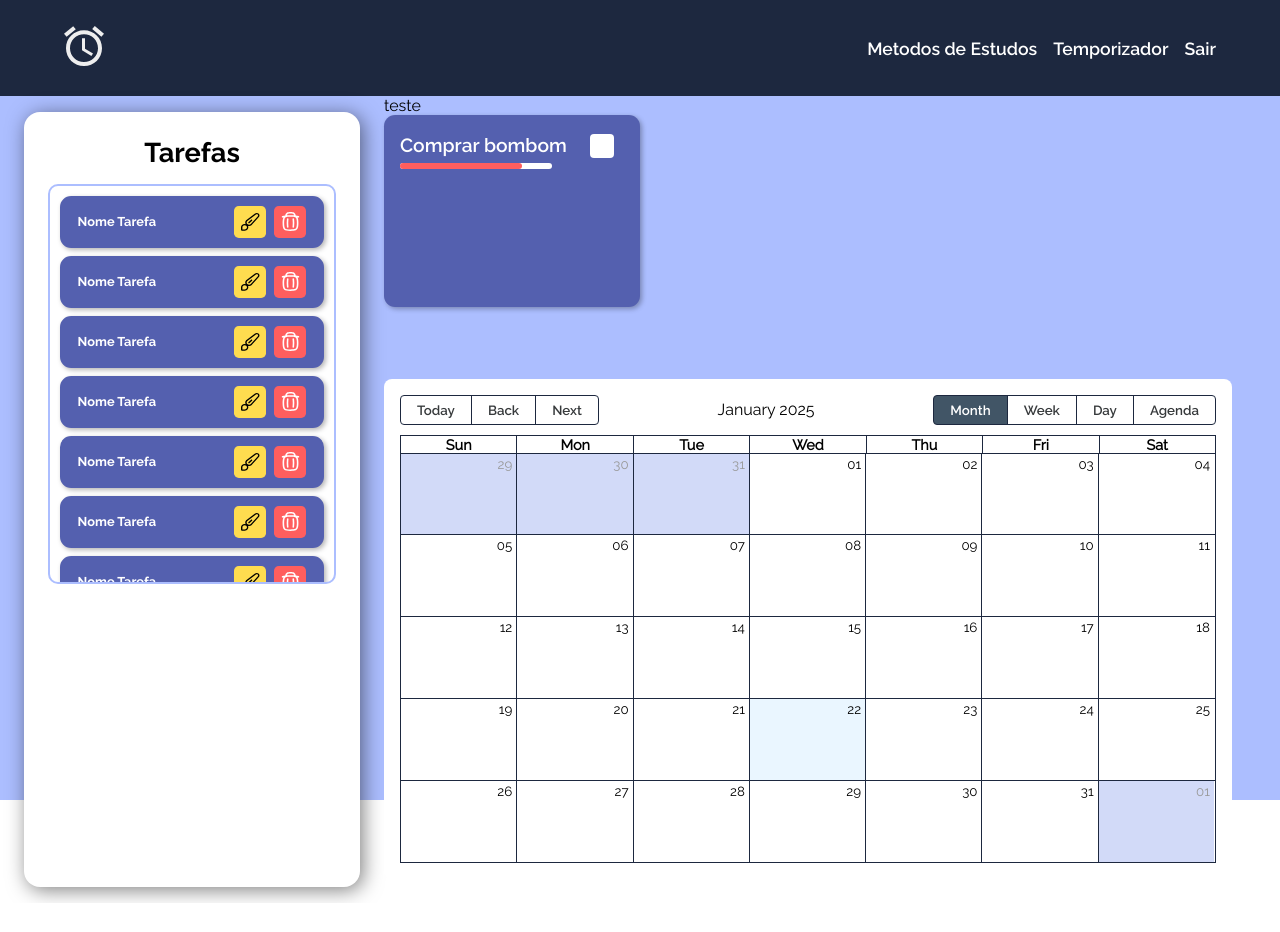
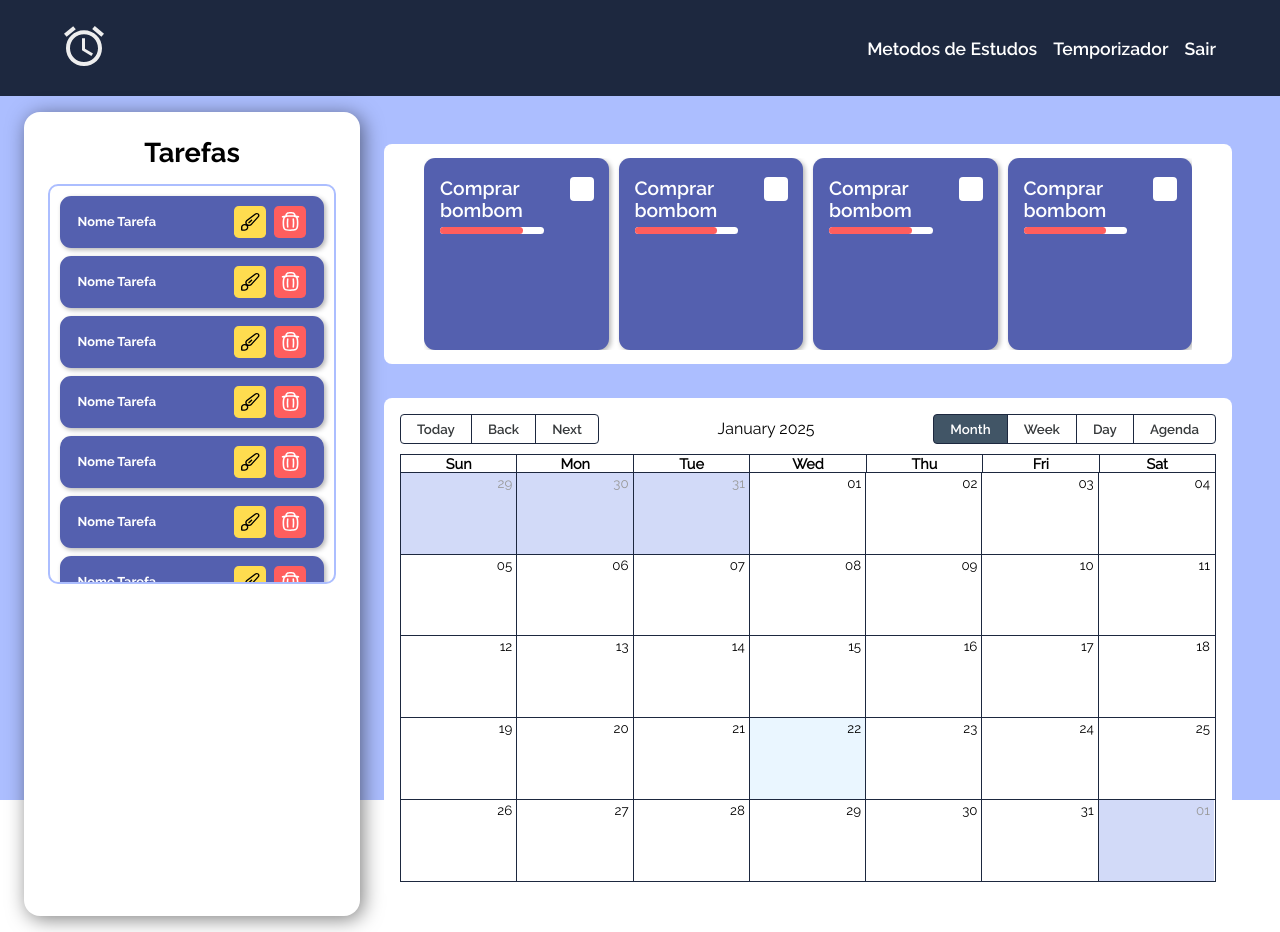
Before and after one commit to DebLuiza/Clock, a React (Vite) app in the folder Clock/: page / in a window 1280 px wide. Before the commit the page ends 903 px from the top, so only its background shows below. Built offline with nearby package versions, Linux system fonts and the light colour scheme.

Commit message:
Ajustes carrossel página principal

```diff
--- a/Clock/src/Components/Carousel/Carousel.jsx
+++ b/Clock/src/Components/Carousel/Carousel.jsx
@@ -3,17 +3,39 @@ import styles from "./Styles/Carousel.module.scss"
 
 //swiper part
 import { Swiper, SwiperSlide } from 'swiper/react';
-import { Navigation, Pagination, Autoplay } from 'swiper/modules';
 import 'swiper/css';
-import 'swiper/css/navigation';
-import 'swiper/css/pagination';
-
 export default function Carousel() {
 
   return (
     <>
-      teste
-      <CardCarousel/>
+      <Swiper
+      className={styles["my-custom-swiper"]}
+      spaceBetween={10}
+      slidesPerView={4}
+      onSwiper={(swiper) => console.log(swiper)}
+    >
+      <SwiperSlide className={styles["my-custom-card"]}>
+        <CardCarousel/>
+      </SwiperSlide>
+      <SwiperSlide className={styles["my-custom-card"]}>
+        <CardCarousel/>
+      </SwiperSlide>
+      <SwiperSlide className={styles["my-custom-card"]}>
+        <CardCarousel/>
+      </SwiperSlide>
+      <SwiperSlide className={styles["my-custom-card"]}>
+        <CardCarousel/>
+      </SwiperSlide>
+      <SwiperSlide className={styles["my-custom-card"]}>
+        <CardCarousel/>
+      </SwiperSlide>
+      <SwiperSlide className={styles["my-custom-card"]}>
+        <CardCarousel/>
+      </SwiperSlide>
+      <SwiperSlide className={styles["my-custom-card"]}>
+        <CardCarousel/>
+      </SwiperSlide>
+    </Swiper>
     </>
 
   )
--- a/Clock/src/Components/Carousel/Styles/Carousel.module.scss
+++ b/Clock/src/Components/Carousel/Styles/Carousel.module.scss
@@ -1,9 +1,14 @@
 @import "../../../global.scss";
 
 .my-custom-swiper {
-    width: 100%;
-    height: 400px;
-    margin: 20px 0;
+    width: 60vw;
+    display: flex;
+    background: #fff;
+    padding: 1rem;
+
+    .my-custom-card{
+      @include AllCenter;
+    }
 
     .slide-content {
       display: flex;
--- a/Clock/src/Pages/MainPage/Styles/MainPage.module.scss
+++ b/Clock/src/Pages/MainPage/Styles/MainPage.module.scss
@@ -12,6 +12,11 @@
         display: grid;
         grid-template-rows: 32% 68%;
         .carousel-part{
+            @include AllCenter;
+            background: #fff;
+            margin: 3rem 3rem 0rem 0;
+            border-radius: 8px;
+
         }
         .calendar-part{
             @include AllCenter;
```
